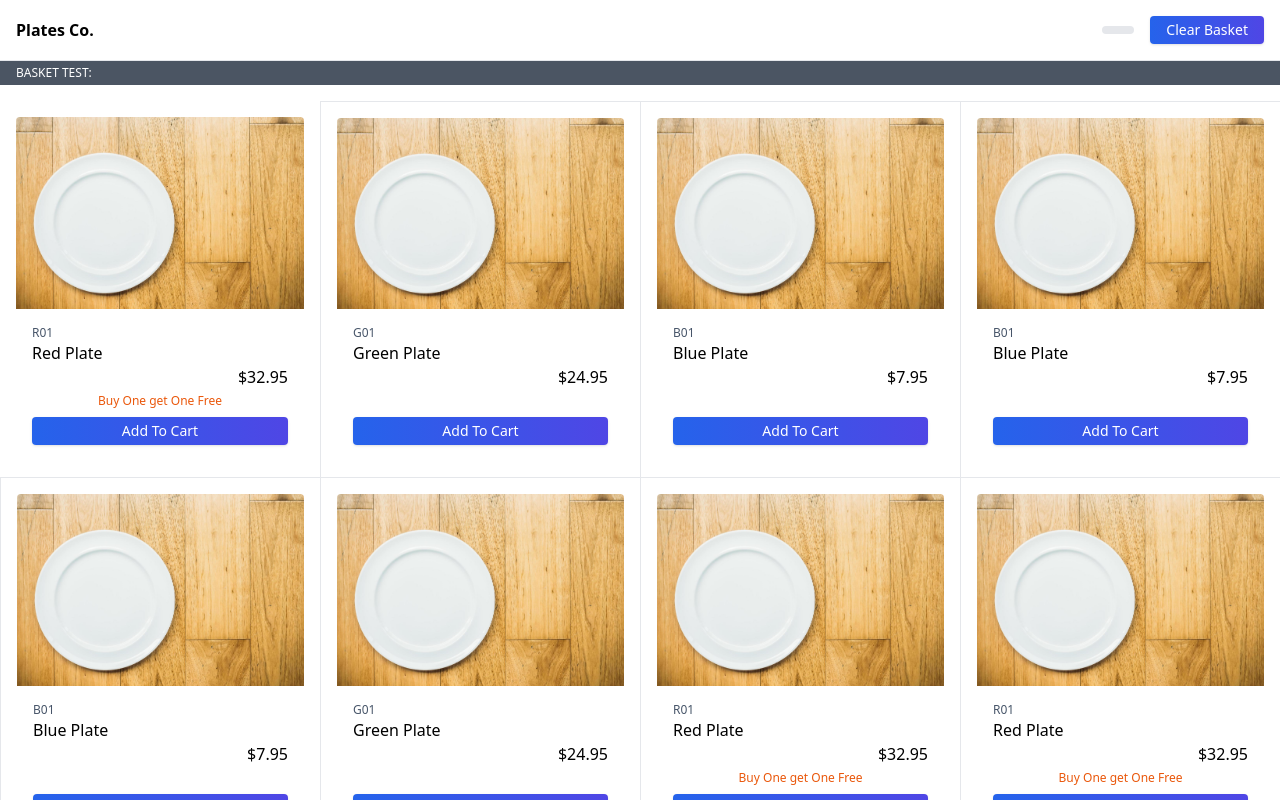
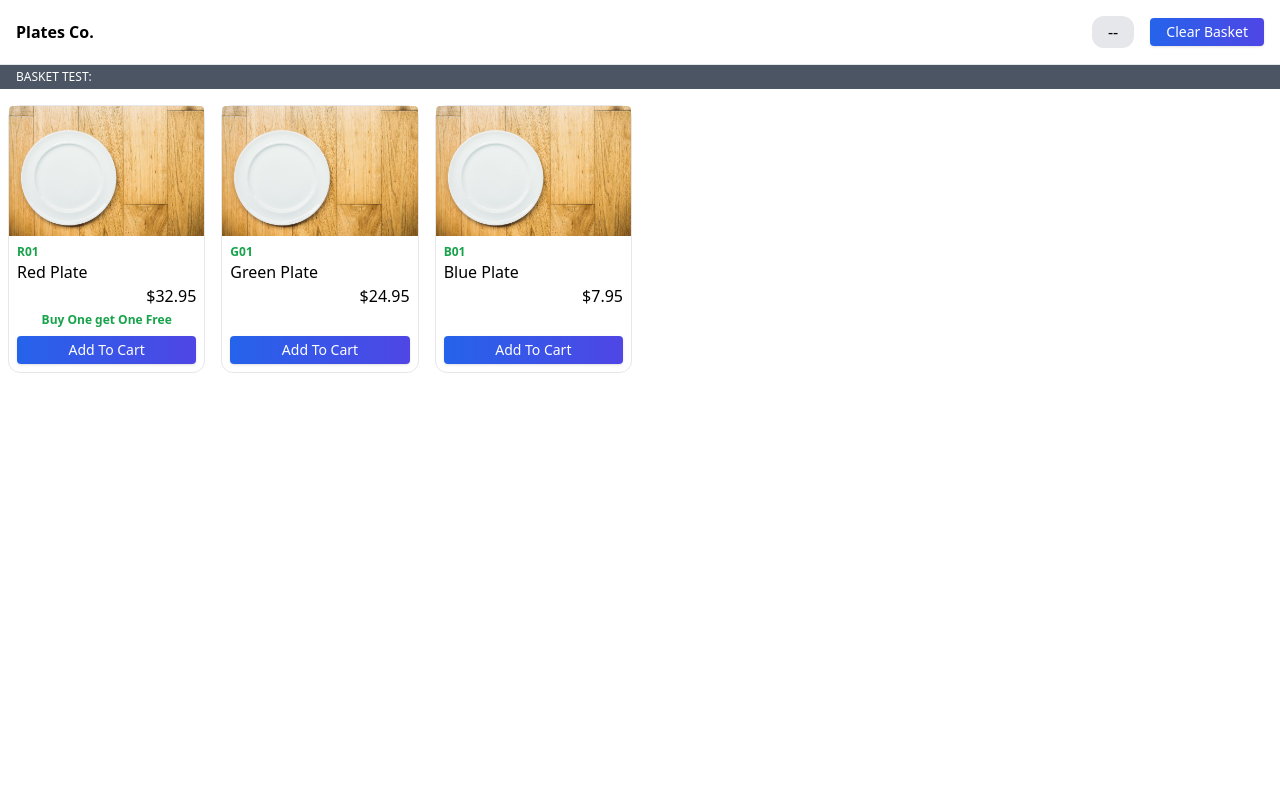
Before and after one commit to mkashifse/plates-co, a React (Create React App) app: page / in a window 1280 px wide. Shown: the top 800 px of the page. Built offline with nearby package versions, Linux system fonts and the light colour scheme.

Commit message:
design changes

```diff
--- a/src/App.js
+++ b/src/App.js
@@ -33,14 +33,6 @@ function App() {
     Plate.getRed(),
     Plate.getGreen(),
     Plate.getBlue(),
-    Plate.getBlue(),
-    Plate.getBlue(),
-    Plate.getGreen(),
-    Plate.getRed(),
-    Plate.getRed(),
-    Plate.getRed(),
-    Plate.getGreen(),
-    Plate.getGreen(),
   ]);
 
   const [basket, setBasket] = useState([]);
@@ -100,7 +92,9 @@ function App() {
     <div className="">
       <div className="flex items-center justify-between p-4 border-b  bg-white space-x-4">
         <h1 className="font-bold flex-grow">Plates Co.</h1>
-        <div className="rounded-xl bg-gray-200 px-4 p-1">{getTotalPrice()}</div>
+        <div className="rounded-xl bg-gray-200 px-4 p-1">
+          {basket.length ? getTotalPrice() : "--"}
+        </div>
         <Button onClick={onClear}>Clear Basket</Button>
       </div>
       <div className="bg-gray-600 text-xs p-1 flex items-center text-white px-4">
@@ -110,9 +104,9 @@ function App() {
         </div>
       </div>
       <div className="mt-4">
-        <div className="w-full grid grid-cols-4  divide-x divide-y">
+        <div className="w-full grid grid-cols-1 sm:grid-cols-6">
           {products.map((item, i) => (
-            <div className="p-4" key={i}>
+            <div className="px-2" key={i}>
               <ProductCard
                 {...item}
                 isOffer={item.isOffer}
--- a/src/components/ProductCard.js
+++ b/src/components/ProductCard.js
@@ -1,11 +1,11 @@
 import { Button } from "./kit";
 
 const ProductCard = ({ image, name, code, price, onAdd, isOffer }) => (
-  <div className=" rounded-xl   hover:shadow-xl ">
+  <div className=" rounded-xl  hover:shadow-xl border">
     <img src="white.jpeg" className="aspect-auto rounded-t"></img>
-    <div className="p-4">
+    <div className="p-2">
       <div>
-        <h3 className="text-slate-600 text-xs">{code ? code : "--"}</h3>
+        <h3 className="text-green-600 text-xs font-bold">{code ? code : "--"}</h3>
         <h2>{name ? name : "--"}</h2>
         <p className="text-right">${price ? price : "--"}</p>
       </div>
@@ -13,7 +13,7 @@ const ProductCard = ({ image, name, code, price, onAdd, isOffer }) => (
       <div className="flex flex-col justify-end h-12 mt-2">
         <div>
           {isOffer ? (
-            <div className="text-orange-600 text-xs text-center p-2">
+            <div className="text-green-600 text-xs text-center p-2 font-bold">
               Buy One get One Free
             </div>
           ) : (
```
Also changed, not shown: test.js (added, +14 -0 lines).
